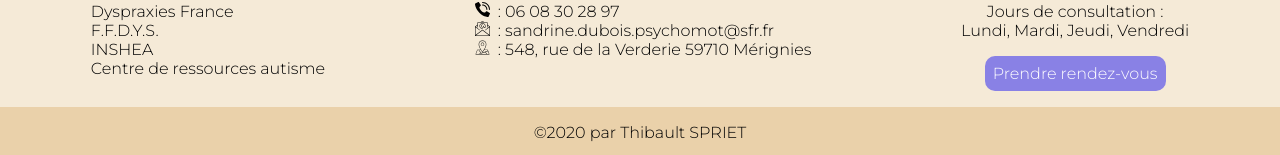
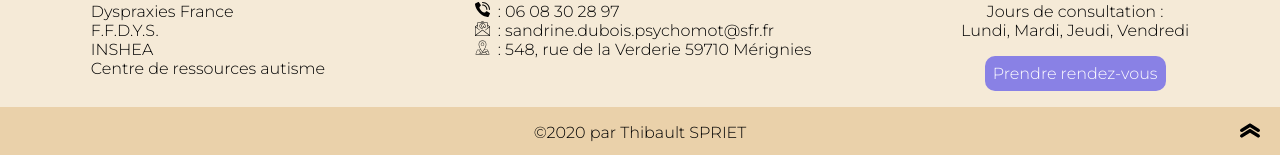
Before and after one commit to thibaultspriet/sandrine-psychomot, a Next.js app in the folder psychomot_nextjs/: page / in a window 1280 px wide. Shown: the part 3234-3389 px from the top of the page. Built offline with nearby package versions, Linux system fonts and the light colour scheme; no server answers.

Commit message:
scroll top

```diff
--- a/psychomot_nextjs/components/Base.js
+++ b/psychomot_nextjs/components/Base.js
@@ -3,6 +3,8 @@ import { Power2, gsap } from "gsap";
 import { useRef, useEffect } from "react"
 
 import "../static/css/base.css"
+
+import GoTop from "./GoTop"
 
 
 export default function Base({ children, route }) {
@@ -123,6 +125,7 @@ export default function Base({ children, route }) {
                 </div>
                 <div className="copyright">
                     <p>2020 par Thibault SPRIET</p>
+                    <GoTop/>
                 </div>
 
             </footer>
--- /dev/null
+++ b/psychomot_nextjs/components/GoTop.js
@@ -0,0 +1,37 @@
+import Image from "next/image"
+import "../static/css/goTop.css"
+
+import {gsap} from "gsap"
+import {useEffect,useRef} from "react"
+import { ScrollTrigger } from "gsap/dist/ScrollTrigger";
+gsap.registerPlugin(ScrollTrigger);
+
+export default function GoTop(){
+
+    const handleClick = () =>{
+        window.scrollTo({top:0,behavior:"smooth"})
+    }
+
+    const button = useRef()
+    useEffect(() => {
+        const tl = gsap.timeline({
+            scrollTrigger : {
+                trigger : button.current,
+                toggleActions : "play pause pause pause",
+            }
+        })
+        .to(button.current,{
+            y:"-=3px",
+            duration:.8,
+            ease:"power4.out"
+        })
+        .yoyo(true)
+        .repeat(-1)
+    },[])
+
+    return(
+        <div className="scrollTopContainer" onClick={handleClick}>
+            <img ref={button} src="/main/scrollTop.svg" alt="Retourner en haut de la page" title="Haut de page"/>
+        </div>
+    )
+}
--- a/psychomot_nextjs/static/css/base.css
+++ b/psychomot_nextjs/static/css/base.css
@@ -109,6 +109,7 @@
 }
 
 .copyright {
+  position: relative;
   background-color: #EAD1AA;
   padding: 1em;
   text-align: center;
@@ -116,6 +117,14 @@
 
 .copyright p::before {
   content: '©';
+}
+
+.copyright .scrollTopContainer {
+  position: absolute;
+  right: 10px;
+  top: 50%;
+  -webkit-transform: translateY(-50%);
+          transform: translateY(-50%);
 }
 
 @media only screen and (max-width: 800px) {
--- a/psychomot_nextjs/static/css/base.scss
+++ b/psychomot_nextjs/static/css/base.scss
@@ -86,12 +86,19 @@
 }
 
 .copyright {
+    position: relative;
     background-color: #EAD1AA;
     padding: 1em;
     text-align: center;
 
     p::before {
         content: '©';
+    }
+    .scrollTopContainer{
+        position: absolute;
+        right: 10px;
+        top: 50%;
+        transform: translateY(-50%);
     }
 }
 
--- /dev/null
+++ b/psychomot_nextjs/static/css/goTop.css
@@ -0,0 +1,15 @@
+.scrollTopContainer {
+  width: 40px;
+  height: 40px;
+  display: -webkit-box;
+  display: -ms-flexbox;
+  display: flex;
+  place-content: center;
+  cursor: pointer;
+}
+
+.scrollTopContainer img {
+  width: 50%;
+  z-index: 10;
+}
+/*# sourceMappingURL=goTop.css.map */
--- /dev/null
+++ b/psychomot_nextjs/static/css/goTop.scss
@@ -0,0 +1,11 @@
+.scrollTopContainer{
+    width: 40px;
+    height: 40px;
+    display: flex;
+    place-content: center;
+    cursor: pointer;
+    img{
+        width: 50%;
+        z-index: 10;
+    }
+}
```
Also changed, not shown: psychomot_nextjs/public/main/scrollTop.svg (added).
